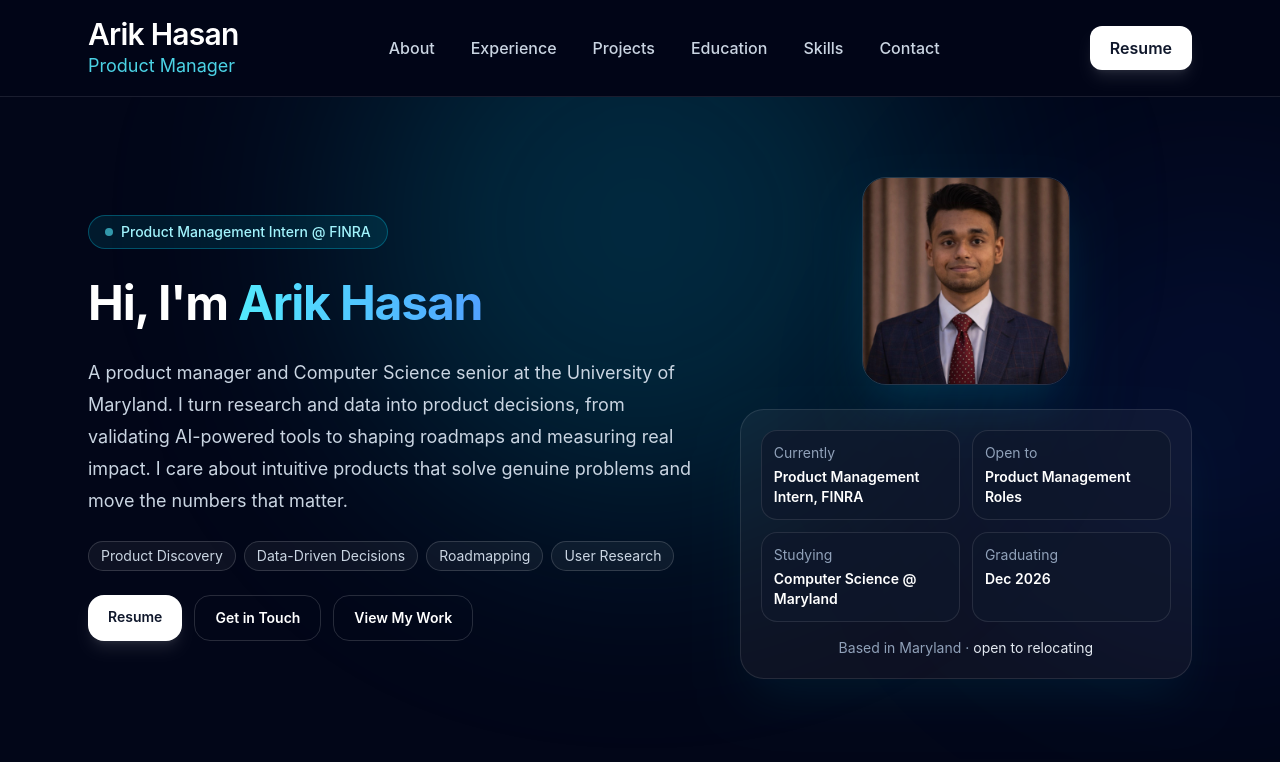
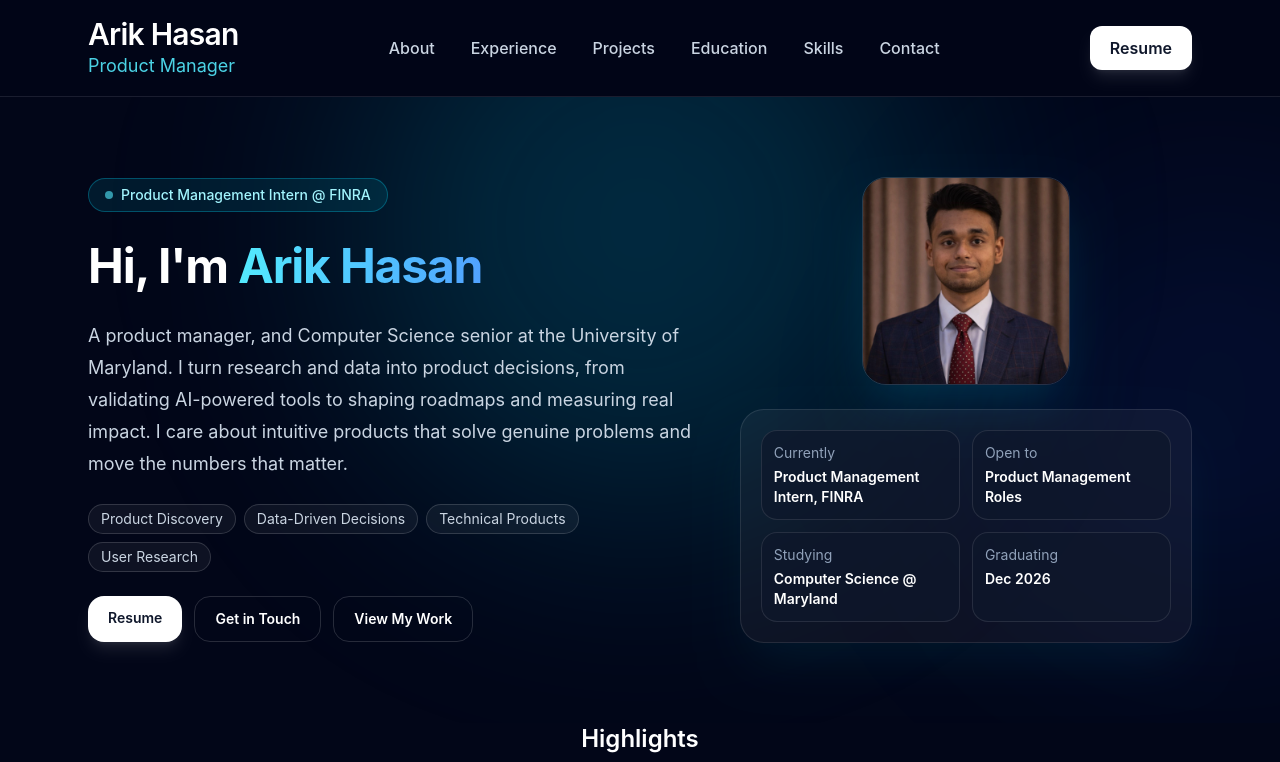
Before and after one commit to arikhasan2210/Portfolio-Web-Page, a React (Vite) app: page / in a window 1280 px wide. Shown: the top 762 px of the page. Built offline with nearby package versions, Linux system fonts and the light colour scheme.

Commit message:
Revise product manager description and skills
Updated product description and focus areas.

```diff
--- a/src/App.jsx
+++ b/src/App.jsx
@@ -262,7 +262,7 @@ bullets: [
             </h2>
 
             <p className="max-w-2xl text-lg leading-8 text-slate-300">
-              A product manager and Computer Science senior at the University of
+              A product manager, and Computer Science senior at the University of
               Maryland. I turn research and data into product decisions, from
               validating AI-powered tools to shaping roadmaps and measuring real
               impact. I care about intuitive products that solve genuine problems
@@ -273,7 +273,7 @@ bullets: [
               {[
                 "Product Discovery",
                 "Data-Driven Decisions",
-                "Roadmapping",
+                "Technical Products",
                 "User Research",
               ].map((focus) => (
                 <span
@@ -334,10 +334,6 @@ bullets: [
                   <p className="mt-1 font-semibold text-white">Dec 2026</p>
                 </div>
               </div>
-              <p className="mt-4 text-center text-sm text-slate-400">
-                Based in Maryland &middot;{" "}
-                <span className="text-slate-200">open to relocating</span>
-              </p>
             </div>
           </div>
         </div>
```
